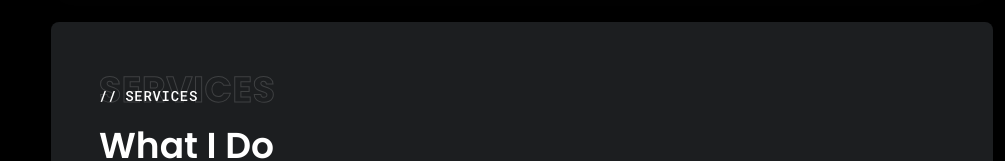
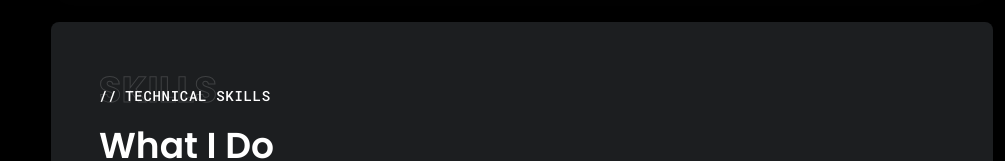
Before and after one commit to MasumaLameya/portfolio, an Angular app: page / in a window 1280 px wide. Shown: the part 1666-1827 px from the top of the page, without its empty margins (275-1280 px from the left). Built offline with nearby package versions, Linux system fonts and the light colour scheme; no server answers; the database is empty; a web font is replaced by a local one.

Commit message:
fix: rename Services to Technical Skills across sidebar, home section and admin panel

```diff
--- a/src/app/components/sidebar/sidebar.component.ts
+++ b/src/app/components/sidebar/sidebar.component.ts
@@ -23,7 +23,7 @@ import { Router } from '@angular/router';
         </li>
         <li class="list-none inline-block lg:block">
           <a (click)="scrollTo('services')" [class.active]="activeSection === 'services'" class="section-link group inline-flex justify-center items-center lg:block lg:justify-normal relative w-9 h-9 border border-transparent border-dashed rounded-full lg:w-auto lg:h-auto lg:border-none lg:rounded-none text-white/70 py-3 transition ease-linear duration-100 hover:text-white cursor-pointer select-none">
-            <span class="hidden lg:inline-block">Services</span><span class="lg:hidden">S</span>
+            <span class="hidden lg:inline-block">Technical Skills</span><span class="lg:hidden">TS</span>
             <span class="nav-circle hidden lg:inline-block absolute top-1/2 right-0 -translate-y-1/2 w-[5px] h-[5px] before:content-[''] before:absolute before:top-1/2 before:left-1/2 before:-translate-x-1/2 before:-translate-y-1/2 before:bg-white before:w-[5px] before:h-[5px] before:rounded-full before:opacity-70 before:transition-all before:ease-out before:duration-200 group-hover:before:opacity-100"></span>
           </a>
         </li>
--- a/src/app/pages/admin/dashboard/admin-dashboard.component.html
+++ b/src/app/pages/admin/dashboard/admin-dashboard.component.html
@@ -71,7 +71,7 @@
       <div class="nav-section-title">Showcase</div>
       <button (click)="setTab('services')" [class.active]="activeTab() === 'services'" class="nav-item-btn">
         <span class="nav-icon" style="color: #34d399;"><i class="bi bi-lightning-charge"></i></span>
-        <span>Services</span>
+        <span>Technical Skills</span>
         <span class="nav-badge">{{ services().length }}</span>
       </button>
       <button (click)="setTab('testimonials')" [class.active]="activeTab() === 'testimonials'" class="nav-item-btn">
--- a/src/app/pages/home/home.component.html
+++ b/src/app/pages/home/home.component.html
@@ -68,10 +68,10 @@
       </div>
     </div>
 
-    <!-- 3. SERVICES SECTION -->
+    <!-- 3. TECHNICAL SKILLS SECTION -->
     <div id="services" class="section bg-white dark:bg-boxDark rounded-lg px-6 py-8 md:px-8 md:py-10 lg:p-12 shadow-sectionBoxShadow hover:shadow-sectionBoxShadowHover transition ease-out duration-[160ms]">
       <div class="md:w-4/5 lg:w-3/4">
-        <h6 class="font-mono font-medium uppercase text-sm tracking-wider relative pt-4 mb-5 dark:text-white before:content-['//'] before:pr-2 after:content-[attr(data-backdrop-text)] after:absolute after:top-0 after:left-0 after:font-poppins after:font-bold after:uppercase after:text-4xl after:opacity-15" data-backdrop-text="Services">Services</h6>
+        <h6 class="font-mono font-medium uppercase text-sm tracking-wider relative pt-4 mb-5 dark:text-white before:content-['//'] before:pr-2 after:content-[attr(data-backdrop-text)] after:absolute after:top-0 after:left-0 after:font-poppins after:font-bold after:uppercase after:text-4xl after:opacity-15" data-backdrop-text="Skills">Technical Skills</h6>
         <h2 class="text-3xl lg:text-4xl font-poppins font-semibold mb-3 lg:mb-4 dark:text-white">What I Do</h2>
         <p class="text-pColor dark:text-white/70">Delivering quality digital solutions tailored to user needs.</p>
       </div>
```
